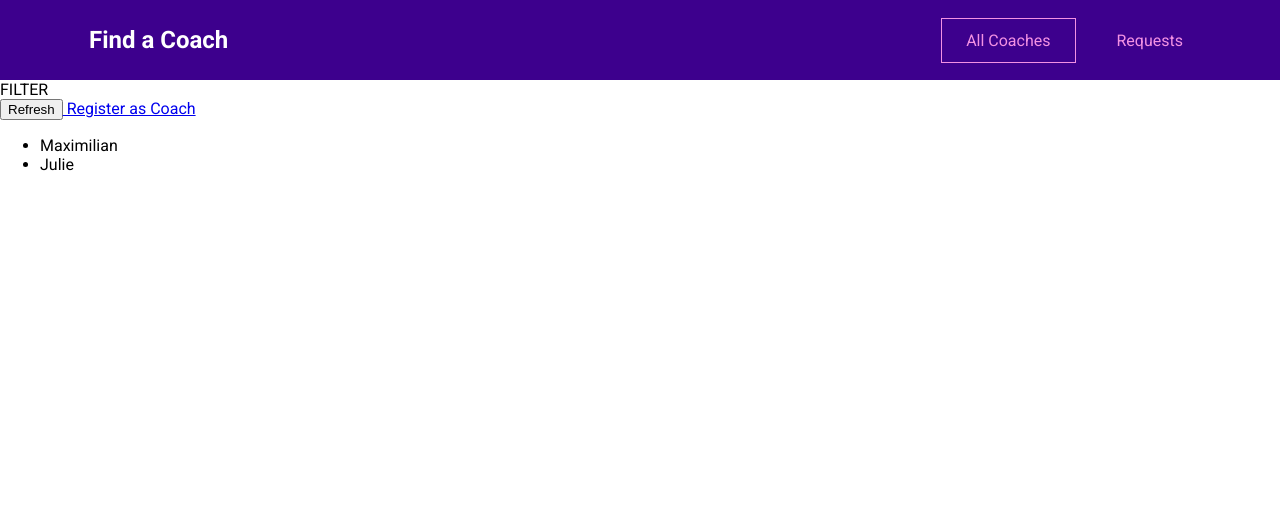
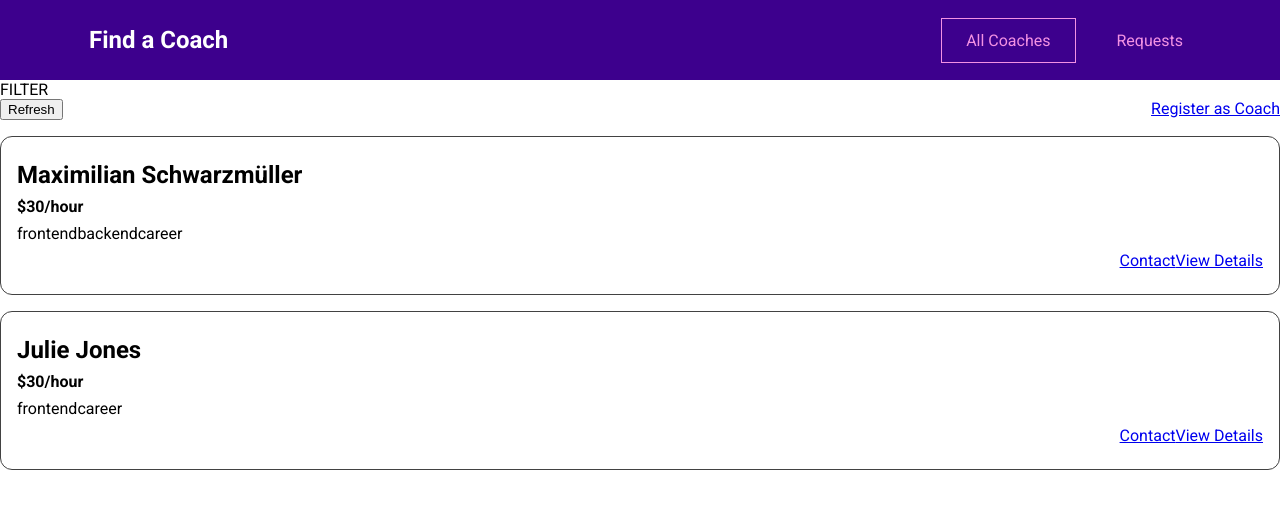
Before and after one commit to iNo0r/Vue-demo-find-a-coach, a Vue app: page /coaches in a window 1280 px wide. Shown: the top 508 px of the page. Built offline with nearby package versions, Linux system fonts and the light colour scheme.

Commit message:
working on coaches List and List items

```diff
--- /dev/null
+++ b/src/components/coaches/CoachItem.vue
@@ -0,0 +1,57 @@
+<template>
+  <li>
+    <h3>{{ fullName }}</h3>
+    <h4>${{ rate }}/hour</h4>
+    <div>
+      <span v-for="area in areas" :key="area"> {{ area }}</span>
+    </div>
+    <div class="actions">
+      <router-link :to="coachContactLink">Contact</router-link>
+      <router-link :to="coachDetailsLink">View Details</router-link>
+    </div>
+  </li>
+</template>
+
+<script>
+export default {
+  props: ['id', 'firstName', 'lastName', 'rate', 'areas'],
+  computed: {
+    fullName() {
+      return this.firstName + ' ' + this.lastName;
+    },
+    coachContactLink() {
+      // making it dynamic in case of we have the changed the path
+      return this.$route.path + '/' + this.id + '/contact'; // /coaches/c1/contact
+    },
+    coachDetailsLink() {
+      return this.$route.path + '/' + this.id;
+    }
+  }
+};
+</script>
+<style scoped>
+li {
+  margin: 1rem 0;
+  border: 1px solid #424242;
+  border-radius: 12px;
+  padding: 1rem;
+}
+
+h3 {
+  font-size: 1.5rem;
+}
+
+h3,
+h4 {
+  margin: 0.5rem 0;
+}
+
+div {
+  margin: 0.5rem 0;
+}
+
+.actions {
+  display: flex;
+  justify-content: flex-end;
+}
+</style>
--- a/src/components/pages/coaches/CoachList.vue
+++ b/src/components/pages/coaches/CoachList.vue
@@ -9,16 +9,26 @@
     </div>
 
     <ul v-if="hasCoaches">
-      <li v-for="coach in filteredCoaches" :key="coach.id">
-        {{ coach.firstName }}
-      </li>
+      <coach-item
+        v-for="coach in filteredCoaches"
+        :key="coach.id"
+        :id="coach.id"
+        :first-name="coach.firstName"
+        :last-name="coach.lastName"
+        :rate="coach.hourlyRate"
+        :areas="coach.areas"
+      ></coach-item>
     </ul>
     <h3 v-else>No Coaches found.</h3>
   </section>
 </template>
 
 <script>
+import CoachItem from '../../coaches/CoachItem.vue';
 export default {
+  components: {
+    CoachItem
+  },
   computed: {
     filteredCoaches() {
       return this.$store.getters['coaches/coaches'];
@@ -29,3 +39,16 @@
   }
 };
 </script>
+
+<style scoped>
+ul {
+  list-style: none;
+  margin: 0;
+  padding: 0;
+}
+
+.controls {
+  display: flex;
+  justify-content: space-between;
+}
+</style>
```
